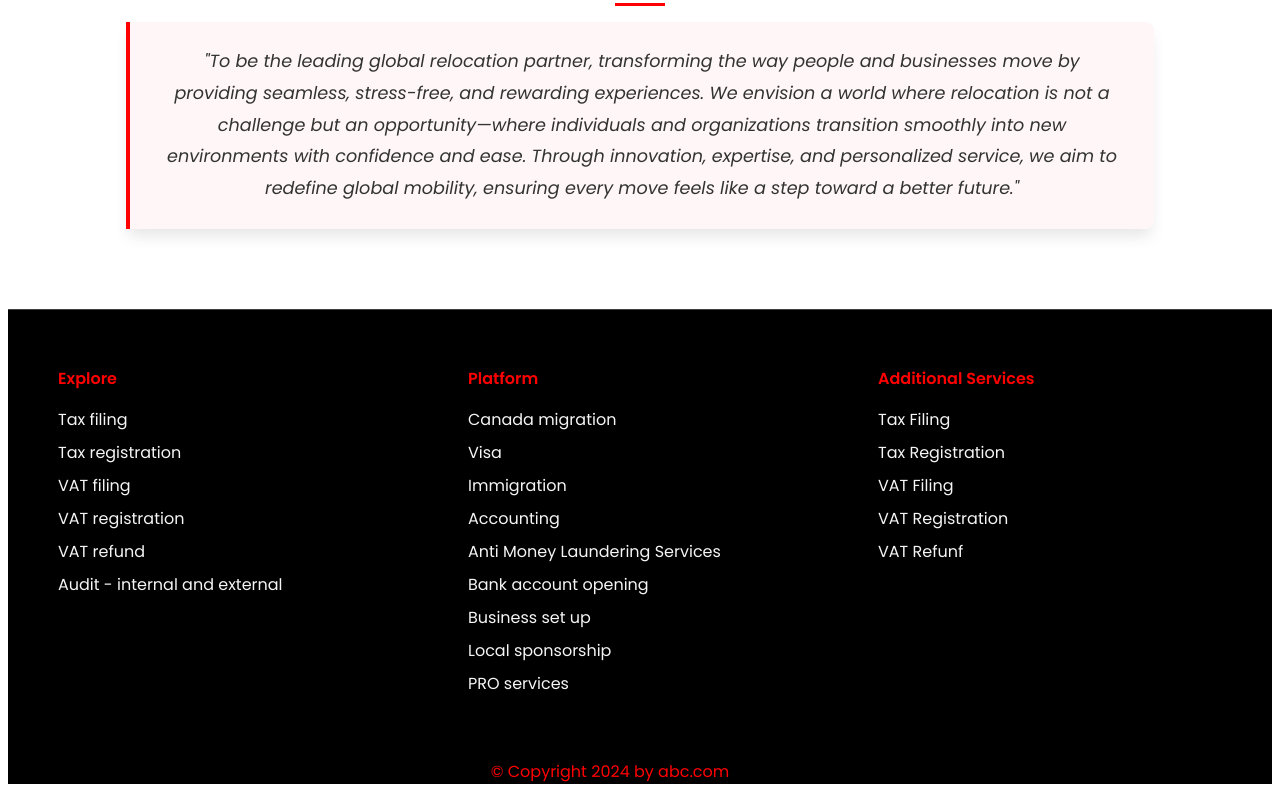
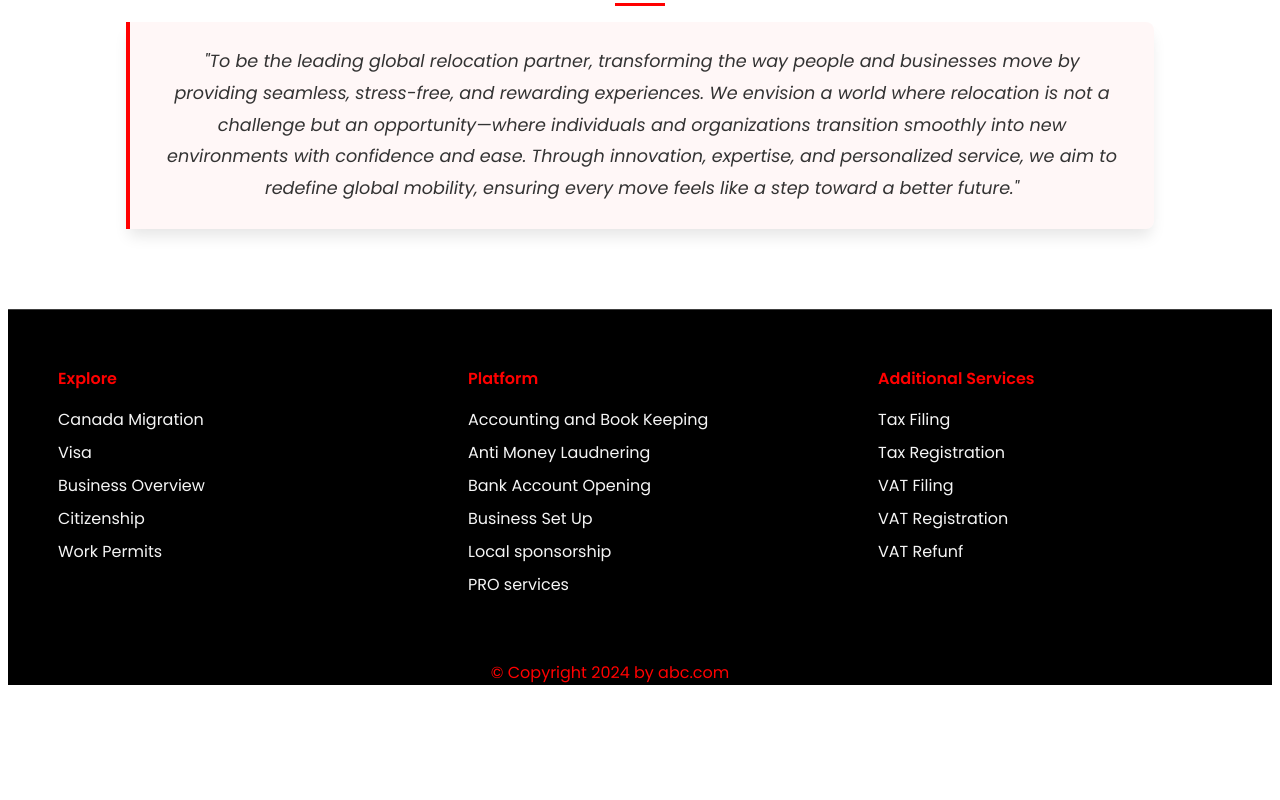
Before and after one commit to Mir-pes/ipanac-1, a React (Vite) app: page / in a window 1280 px wide. Shown: the part 1744-2544 px from the top of the page. After the commit the page ends 2445 px from the top, so only its background shows below. Built offline with nearby package versions, Linux system fonts and the light colour scheme.

Commit message:
Update index.jsx

```diff
--- a/src/constants/index.jsx
+++ b/src/constants/index.jsx
@@ -184,22 +184,18 @@ export const checklistItems = [
 
 
 export const resourcesLinks = [
-  { href: "#", text: "Tax filing" },
-  { href: "#", text: "Tax registration" },
-  { href: "#", text: "VAT filing" },
-  { href: "#", text: "VAT registration" },
-  { href: "#", text: "VAT refund" },
-  { href: "#", text: "Audit - internal and external" },
+  { href: "#", text: "Canada Migration" },
+  { href: "#", text: "Visa" },
+  { href: "#", text: "Business Overview" },
+  { href: "#", text: "Citizenship" },
+  { href: "#", text: "Work Permits" },
 ];
 
 export const platformLinks = [
-  { href: "#", text: "Canada migration" },
-  { href: "#", text: "Visa" },
-  { href: "#", text: "Immigration" },
-  { href: "#", text: "Accounting" },
-  { href: "#", text: "Anti Money Laundering Services" },
-  { href: "#", text: "Bank account opening" },
-  { href: "#", text: "Business set up" },
+  { href: "#", text: "Accounting and Book Keeping" },
+  { href: "#", text: "Anti Money Laudnering" },
+  { href: "#", text: "Bank Account Opening" },
+  { href: "#", text: "Business Set Up" },
   { href: "#", text: "Local sponsorship" },
   { href: "#", text: "PRO services" },
 ];
```
